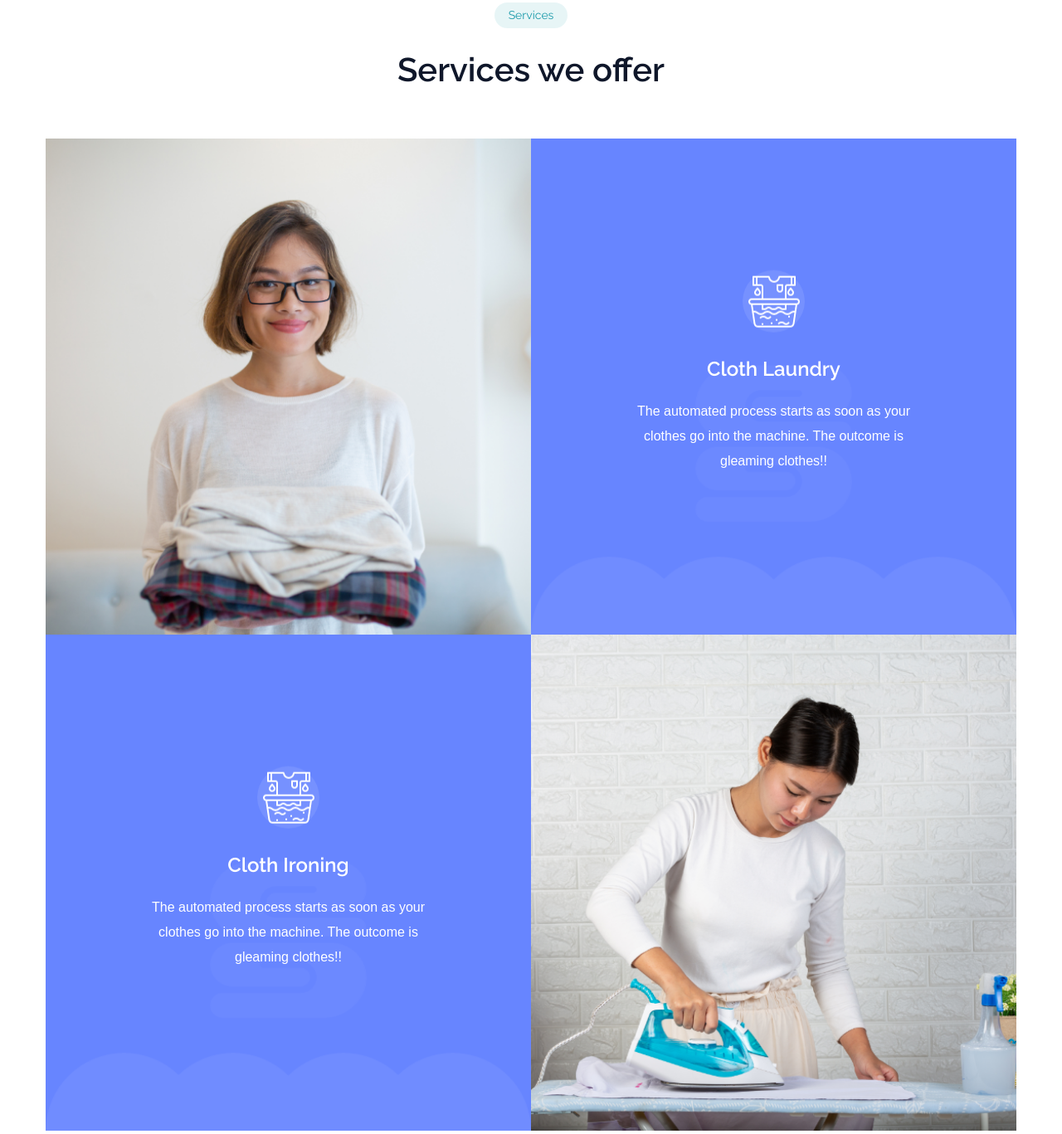
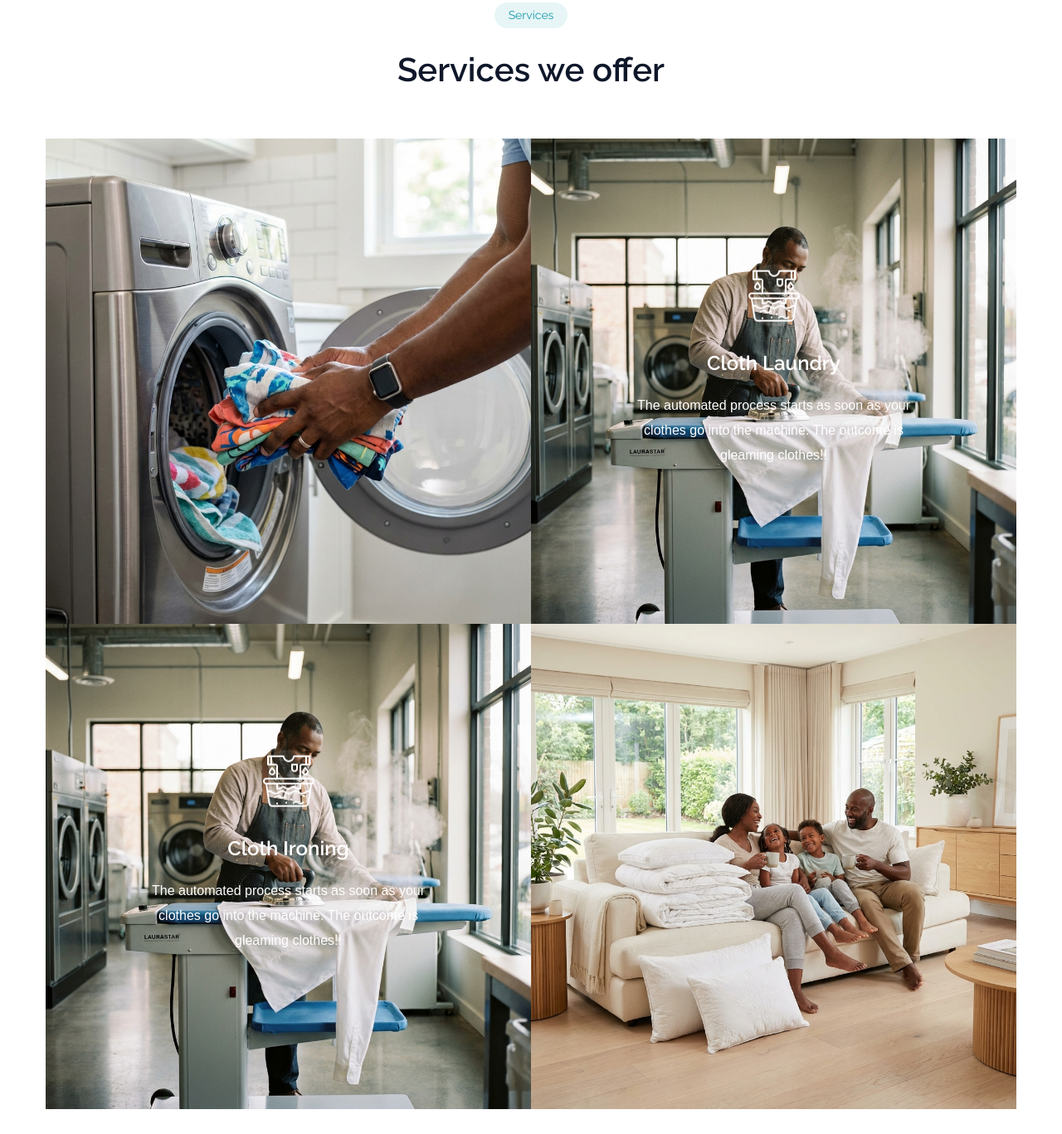
Before and after one commit to harry934/LaundryService, a plain HTML site: page laundry-master/services.html in a window 1280 px wide. Shown: the part 1201-2568 px from the top of the page at 83% size. Drawn offline with Linux system fonts and the light colour scheme; a web font is replaced by a local one.

Commit message:
feat: add new image assets for gallery and hero sections.

```diff
--- a/laundry-master/services.html
+++ b/laundry-master/services.html
@@ -77,7 +77,7 @@
     </header>
     <main>
         <!--? Hero Start -->
-        <div class="slider-area2 section-bg2 hero-overly" data-background="assets/img/hero/hero2.png">
+        <div class="slider-area2 section-bg2 hero-overly" data-background="assets/img/hero/hero_black_pro.png">
             <div class="slider-height2 d-flex align-items-center">
                 <div class="container">
                     <div class="row">
@@ -154,12 +154,12 @@
                 <div class="row no-gutters">
                     <div class="col-lg-6 col-md-6">
                         <div class="single-offers">
-                            <img src="assets/img/gallery/offers1.png" alt="" class=" w-100">
+                            <img src="assets/img/gallery/laundry_wash.png" alt="Laundry Wash" class=" w-100">
                         </div>
                     </div>
                     <div class="col-lg-6 col-md-6">
                         <div class="single-offers">
-                            <img src="assets/img/gallery/offers2.png" alt="" class=" w-100">
+                            <img src="assets/img/gallery/ironing_pro.png" alt="Professional Ironing" class=" w-100">
                             <div class="offers-caption text-center">
                                 <div class="cat-icon">
                                     <img src="assets/img/icon/offers-icon1.png" alt="">
@@ -173,7 +173,7 @@
                     </div>
                     <div class="col-lg-6 col-md-6">
                         <div class="single-offers">
-                            <img src="assets/img/gallery/offers2.png" alt="" class=" w-100">
+                            <img src="assets/img/gallery/ironing_pro.png" alt="Professional Ironing" class=" w-100">
                             <div class="offers-caption text-center">
                                 <div class="cat-icon">
                                     <img src="assets/img/icon/offers-icon1.png" alt="">
@@ -187,7 +187,7 @@
                     </div>
                     <div class="col-lg-6 col-md-6">
                         <div class="single-offers">
-                            <img src="assets/img/gallery/offers4.png" alt="" class=" w-100">
+                            <img src="assets/img/gallery/home_bedding.png" alt="Home and Bedding" class=" w-100">
                         </div>
                     </div>
                 </div>
```
Also changed, not shown: laundry-master/about.html (+2 -2 lines), laundry-master/contact.html (+1 -1 lines), laundry-master/track.html (+1 -1 lines), laundry-master/assets/img/gallery/about_team.png (added), laundry-master/assets/img/gallery/home_bedding.png (added), laundry-master/assets/img/gallery/ironing_pro.png (added), laundry-master/assets/img/gallery/laundry_wash.png (added), laundry-master/assets/img/hero/hero_black_pro.png (added).
